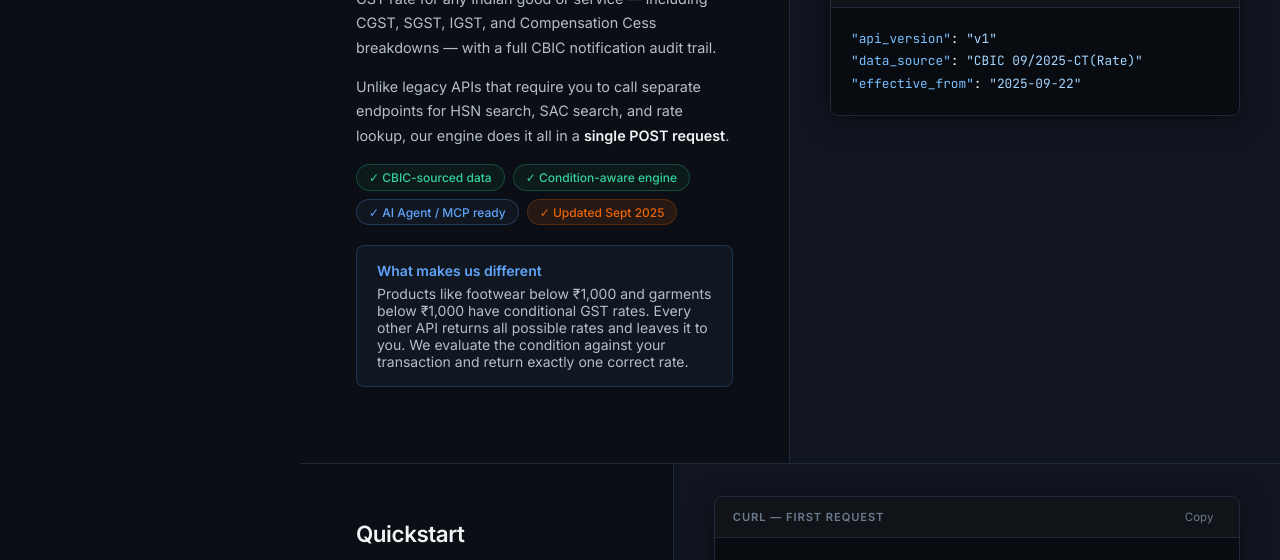
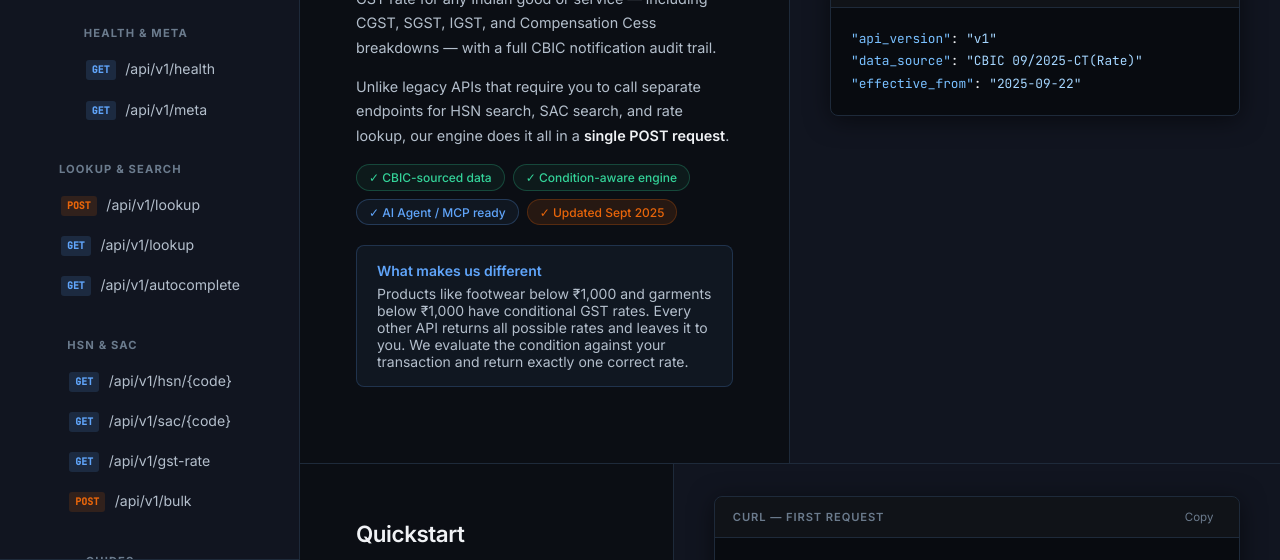
Before and after one commit to thedivine1/gst-hsn-api, a plain HTML site: page docs.html in a window 1280 px wide. Shown: the part 240-800 px from the top of the page. Drawn offline with Linux system fonts and the light colour scheme.

Commit message:
fix: resolve sidebar height collapse by enforcing height 100% and flex column

```diff
--- a/docs.html
+++ b/docs.html
@@ -82,29 +82,27 @@
 
     /* ── SIDEBAR ── */
     .sidebar {
-      width: 300px;
-      min-width: 220px;
-      max-width: 300px;
-      flex-shrink: 0;
-      flex-grow: 0;
+      width: 300px !important;
+      min-width: 220px !important;
+      max-width: 300px !important;
+      height: 100% !important;
+      min-height: 100% !important;
+      flex-shrink: 0 !important;
+      flex-grow: 0 !important;
       background: var(--surface);
       border-right: 1px solid var(--border);
       overflow-y: auto;
       overflow-x: hidden;
       padding: 2rem 0;
-      /* Ensure sidebar is always visible and never collapses */
+      /* Ensure sidebar is always visible and stretched */
       visibility: visible !important;
-      display: block !important;
+      display: flex !important;
+      flex-direction: column !important;
     }
 
     /* Always show sidebar as column on screens wider than 768px */
     @media (min-width: 769px) {
-      .shell { display: flex; flex-direction: row; }
-      .sidebar {
-        width: 300px !important;
-        min-width: 220px !important;
-        display: block !important;
-      }
+      .shell { display: flex; flex-direction: row; height: 100%; min-height: 0; }
     }
     .sidebar-group { margin-bottom: 2rem; }
     .sidebar-label {
@@ -870,9 +868,11 @@ igst = (invoice_value × <span class="s-num">18</span>) / <span class="s-num">10
         sidebar.style.minWidth = '220px';
         sidebar.style.maxWidth = '300px';
         sidebar.style.width    = '300px';
+        sidebar.style.height   = '100%';
         sidebar.style.flexShrink = '0';
         sidebar.style.flexGrow  = '0';
-        sidebar.style.display   = 'block';
+        sidebar.style.display   = 'flex';
+        sidebar.style.flexDirection = 'column';
         sidebar.style.visibility = 'visible';
       }
     });
```
